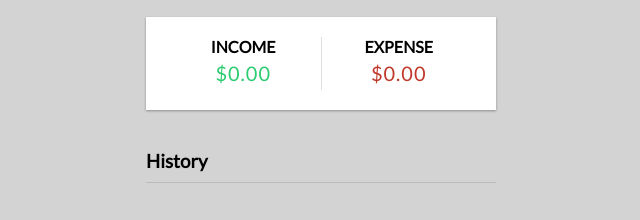
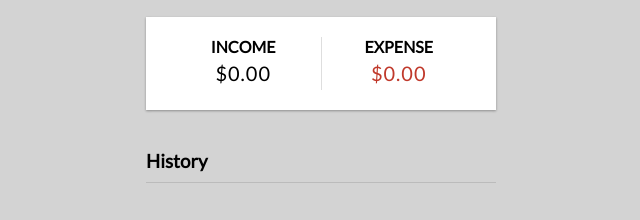
Before and after one commit to jkpatil123/project, a plain HTML site: page index.html in a window 1280 px wide. Shown: the part 204-424 px from the top of the page, 319-959 px from the left. Drawn offline with Linux system fonts and the light colour scheme.

Commit message:
update .css

```diff
--- a/project.css
+++ b/project.css
@@ -65,7 +65,7 @@ h4 {
 }
 
 .money.plus {
-  color: #2ecc71;
+  color: &#8377;
 }
 
 .money.minus {
```
